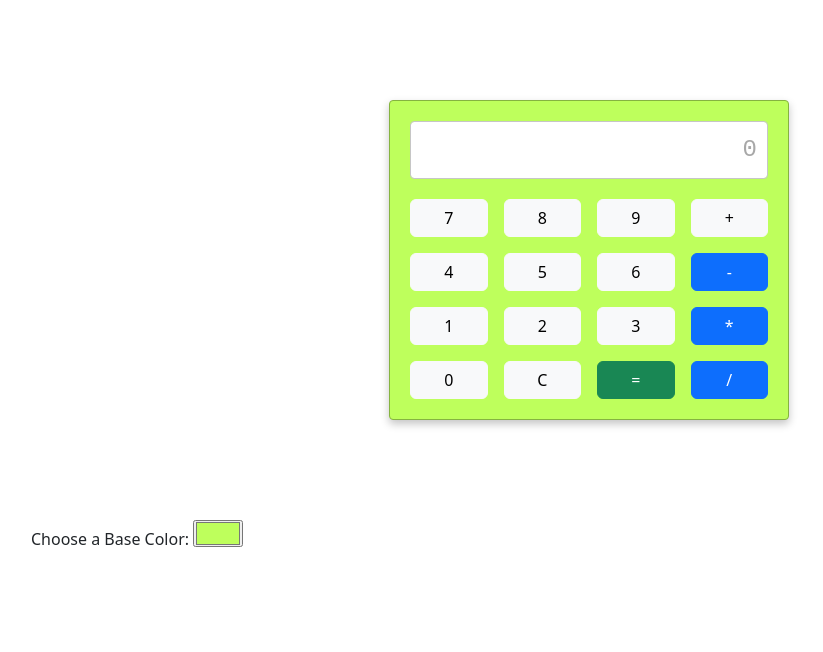
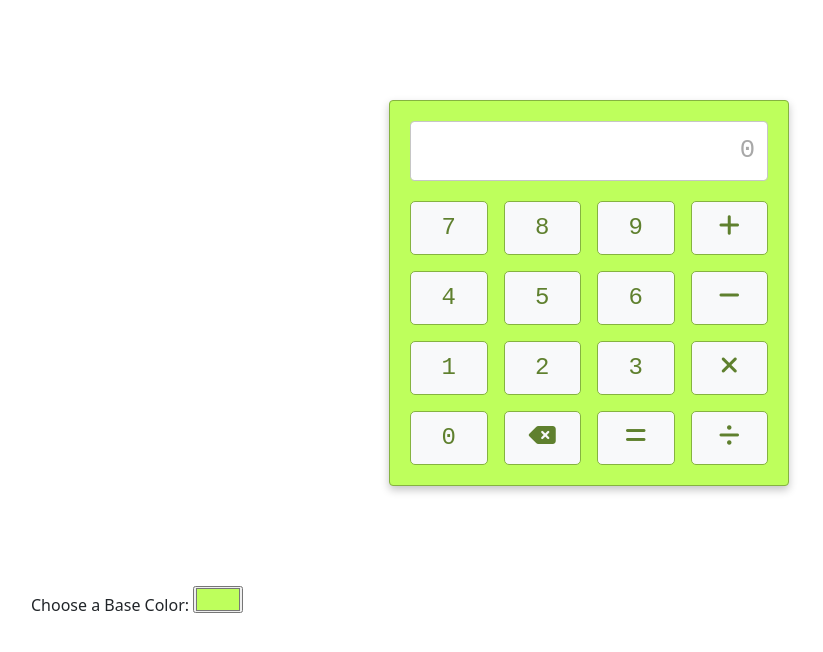
Before and after one commit to VishnuCheruvakkara/Simple-JS-Calculator, a plain HTML site: page index.html in a window 1280 px wide. Shown: the whole page, without its empty margins (51-874 px from the left). Drawn offline with nearby package versions, Linux system fonts and the light colour scheme.

Commit message:
Design of calulator completed

```diff
--- a/index.html
+++ b/index.html
@@ -7,6 +7,7 @@
     <link href="style.css" rel="stylesheet" />
     <title>Calculator</title>
 
+    <link rel="stylesheet" href="https://cdnjs.cloudflare.com/ajax/libs/font-awesome/6.0.0-beta3/css/all.min.css">
     <!-- linking bootstrap : start  -->
     <link rel="stylesheet" href="https://cdn.jsdelivr.net/npm/bootstrap@5.3.3/dist/css/bootstrap.min.css">
     <script src="https://cdn.jsdelivr.net/npm/bootstrap@5.3.3/dist/js/bootstrap.bundle.min.js"></script>
@@ -22,61 +23,60 @@
             <!-- calculator button region -->
             <div class="row g-3 mb-3">
                 <div class="col-3">
-                    <button class="btn btn-light w-100" onclick="appendNumber(7)">7</button>
+                    <button class="btn calc-btn btn-light w-100" onclick="appendNumber(7)">7</button>
                 </div>
                 <div class="col-3">
-                    <button class="btn btn-light w-100" onclick="appendNumber(8)">8</button>
+                    <button class="btn calc-btn btn-light w-100" onclick="appendNumber(8)">8</button>
                 </div>
                 <div class="col-3">
-                    <button class="btn btn-light w-100" onclick="appendNumber(9)">9</button>
+                    <button class="btn calc-btn btn-light w-100" onclick="appendNumber(9)">9</button>
                 </div>
                 <div class="col-3">
-                    <button class="btn btn-light w-100" onclick="chooseOperator('+')">+</button>
+                    <button class="btn calc-btn btn-light w-100" onclick="chooseOperator('+')"><i class="fas fa-plus"></i></button>
                 </div>
             </div>
             <div class="row g-3 mb-3">
                 <div class="col-3">
-                    <button class="btn btn-light w-100" onclick="appendNumber(4)">4</button>
+                    <button class="btn calc-btn btn-light w-100" onclick="appendNumber(4)">4</button>
                 </div>
                 <div class="col-3">
-                    <button class="btn btn-light w-100" onclick="appendNumber(5)">5</button>
+                    <button class="btn calc-btn btn-light w-100" onclick="appendNumber(5)">5</button>
                 </div>
                 <div class="col-3">
-                    <button class="btn btn-light w-100" onclick="appendNumber(6)">6</button>
+                    <button class="btn calc-btn btn-light w-100" onclick="appendNumber(6)">6</button>
                 </div>
                 <div class="col-3">
-                    <button class="btn btn-primary w-100" onclick="chooseOperation('-')">-</button>
+                    <button class="btn calc-btn btn-light w-100" onclick="chooseOperator('-')"><i class="fas fa-minus"></i></button>
                 </div>
             </div>
             <div class="row g-3 mb-3">
                 <div class="col-3">
-                    <button class="btn btn-light w-100" onclick="appendNumber(1)">1</button>
+                    <button class="btn calc-btn btn-light w-100" onclick="appendNumber(1)">1</button>
                 </div>
                 <div class="col-3">
-                    <button class="btn btn-light w-100" onclick="appendNumber(2)">2</button>
+                    <button class="btn calc-btn btn-light w-100" onclick="appendNumber(2)">2</button>
                 </div>
                 <div class="col-3">
-                    <button class="btn btn-light w-100" onclick="appendNumber(3)">3</button>
+                    <button class="btn calc-btn btn-light w-100" onclick="appendNumber(3)">3</button>
                 </div>
                 <div class="col-3">
-                    <button class="btn btn-primary w-100" onclick="chooseOperation('*')">*</button>
+                    <button class="btn calc-btn btn-light w-100" onclick="chooseOperator('*')"><i class="fas fa-times"></i></button>
                 </div>
             </div>
-            <div class="row g-3">
+            <div class="row g-3 ">
                 <div class="col-3">
-                    <button class="btn btn-light w-100" onclick="appendNumber(0)">0</button>
+                    <button class="btn calc-btn btn-light w-100" onclick="appendNumber(0)">0</button>
                 </div>
                 <div class="col-3">
-                    <button class="btn btn-light w-100" onclick="clearDisplay()">C</button>
+                    <button class="btn calc-btn btn-light w-100" onclick="clearDisplay()"><i class="fas fa-backspace"></i></button>
                 </div>
                 <div class="col-3">
-                    <button class="btn btn-success w-100" onclick="calculateResult()">=</button>
+                    <button class="btn calc-btn btn-light w-100" onclick="calculateResult()"><i class="fas fa-equals"></i></button>
                 </div>
                 <div class="col-3">
-                    <button class="btn btn-primary w-100" onclick="chooseOperation('/')">/</button>
+                    <button class="btn calc-btn btn-light w-100" onclick="chooseOperator('/')"><i class="fas fa-divide"></i></button>
                 </div>
             </div>
-
         </div>
 
         <!-- user can customize the color of calculator -->
--- a/style.css
+++ b/style.css
@@ -18,7 +18,7 @@
 
 /* display of calculator */
 .calculator .display {
-    font-size: 1.5rem;
+    font-size: 1.6rem;
     text-align: right;
     margin-bottom: 20px;
     border-radius: 4px ;
@@ -28,6 +28,7 @@
     padding: 10px ;
     color: var(--calculator-inner) !important;
     font-family: 'Roboto Mono', monospace;
+    letter-spacing: 2px !important;
 }
 
 /* handle the display of calculator while on focus : when clicked on that */
@@ -47,3 +48,15 @@
 .calculator .display::placeholder {
     color:rgba(152, 152, 152, 0.849) ;
 }
+
+/* customizing buttons */
+button.calc-btn {
+    border-radius: 5px; /* Rounded corners */
+    font-size: 1.5rem; /* Larger font size */
+    padding: 8px 0; /* Extra padding */
+    transition: all 0.5s ease; /* Smooth transition for hover */
+    text-align: center; /* Center text */
+    font-family: 'Roboto Mono', monospace;
+    border : 1px solid var(--calculator-outer);
+    color: var(--calculator-inner) !important;
+}
```
